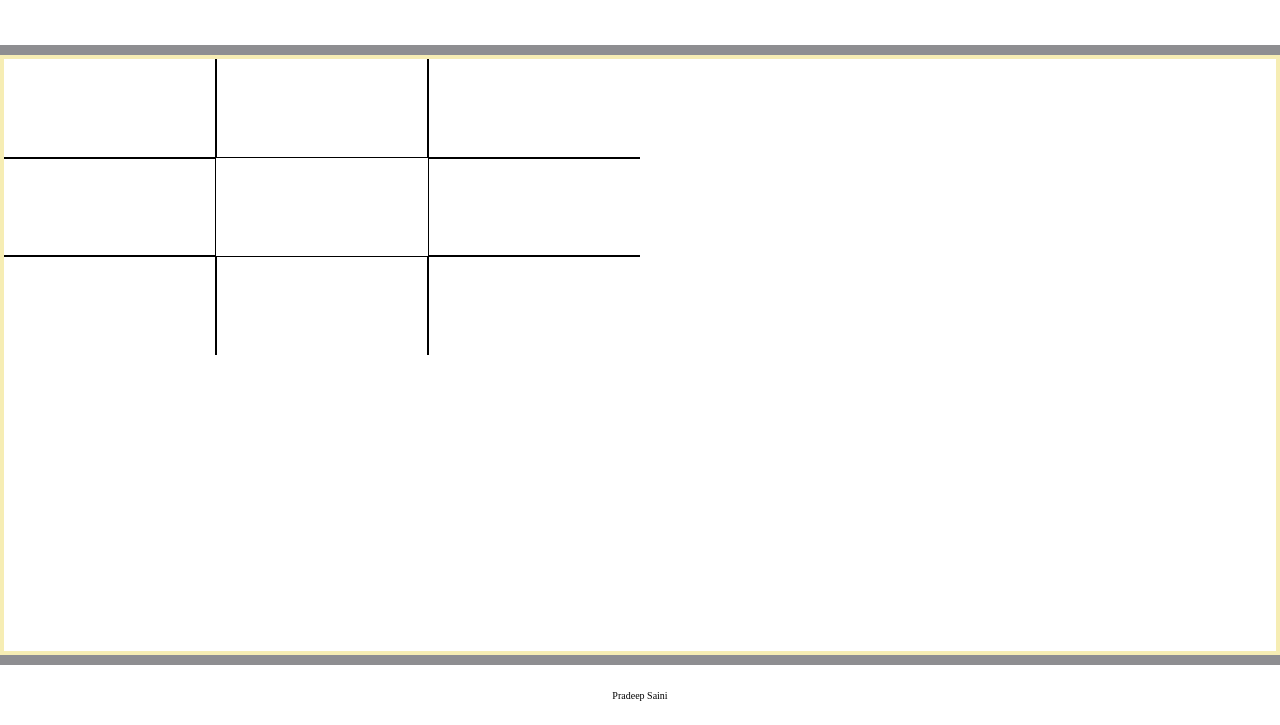
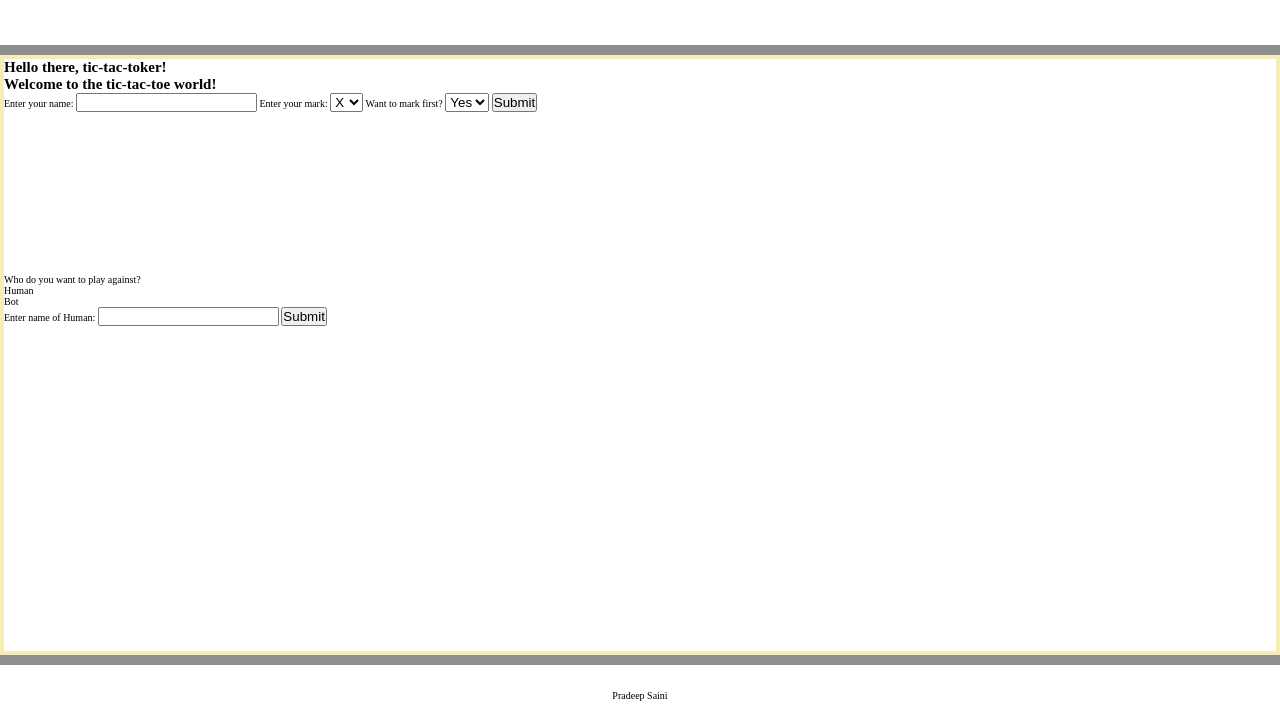
Before and after one commit to pradeeps4ini/tic-tac-toe, a plain HTML site: page index.html in a window 1280 px wide. Shown: the part 75-800 px from the top of the page. Drawn offline with Linux system fonts and the light colour scheme.

Commit message:
added form for player selection

```diff
--- a/index.html
+++ b/index.html
@@ -13,22 +13,63 @@
     <header class="grid">
       <h1>Tic Tac Toe</h1>
     </header>
+
     <main class="grid">
-      <div class="board-grid grid">
-        <div class="01 top left"></div>
-        <div class="02 top"></div>
-        <div class="03 top right"></div>
-        <div class="11 left"></div>
-        <div class="12"></div>
-        <div class="13 right"></div>
-        <div class="21 left bottom"></div>
-        <div class="22 bottom"></div>
-        <div class="23 bottom right"></div>
+
+      <div class="user-details">
+        <h2>Hello there, <span>tic-tac-toker!</span></h2>
+        <h2>Welcome to the tic-tac-toe world!</h2>
+        <form action="#" class="user-modal">
+          <label for="user-name">Enter your name: </label>
+          <input type="text" id="user-name" name="user-name">
+
+          <label for="user-mark">Enter your mark: </label>
+          <select id="user-mark" name="user-mark">
+            <option value="X">X</option>
+            <option value="O">O</option>
+          </select>
+
+          <label for="turn-choice">Want to mark first?</label>
+          <select id="turn-choice" name="turn-choice">
+            <option value="yes">Yes</option>
+            <option value="no">No</option>
+          </select>
+
+          <button type="button" id="user-submit">Submit</button>
+        </form>
       </div>
+
+      <div class="player2-modal hide">
+
+        <p>Who do you want to play against?</p>
+        <div class="human">Human</div>
+        <div class="bot">Bot</div>
+
+        <form action="#" class="player2-form hide">
+          <label for="player2-name">Enter name of Human: </label>
+          <input type="text" id="player2-name" name="player2-name">
+          <button type="button" class="player2-submit">Submit</button>
+        </form>
+      </div>
+
+      <div class="board-grid grid hide">
+        <div class="00"></div>
+        <div class="01 left-right-border"></div>
+        <div class="02"></div>
+        <div class="10 top-bottom-border"></div>
+        <div class="11 all-border"></div>
+        <div class="12 top-bottom-border"></div>
+        <div class="20"></div>
+        <div class="21 left-right-border"></div>
+        <div class="22"></div>
+      </div>
+
     </main>
+
     <footer class="grid">
       <p>Pradeep Saini</p>
     </footer>
   </div>
+  <script src="script.js"></script>
 </body>
 </html>
```
